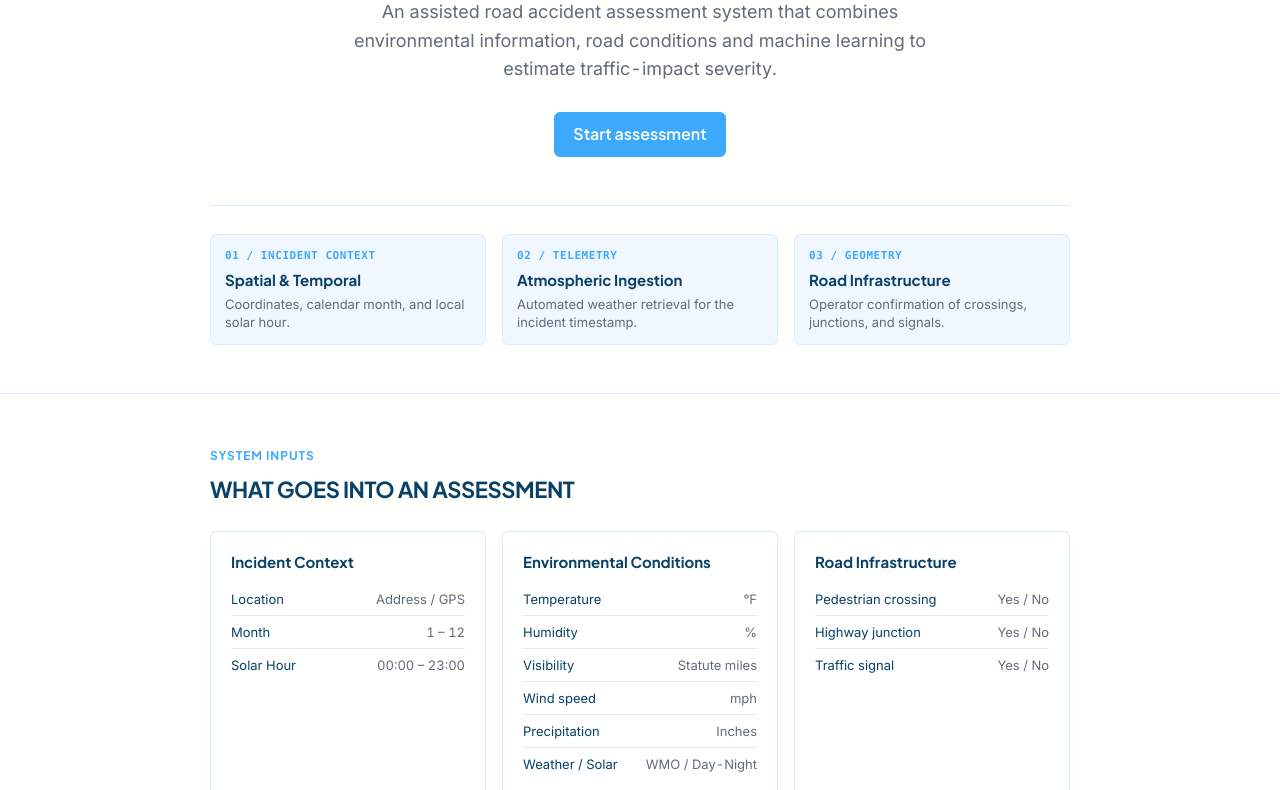
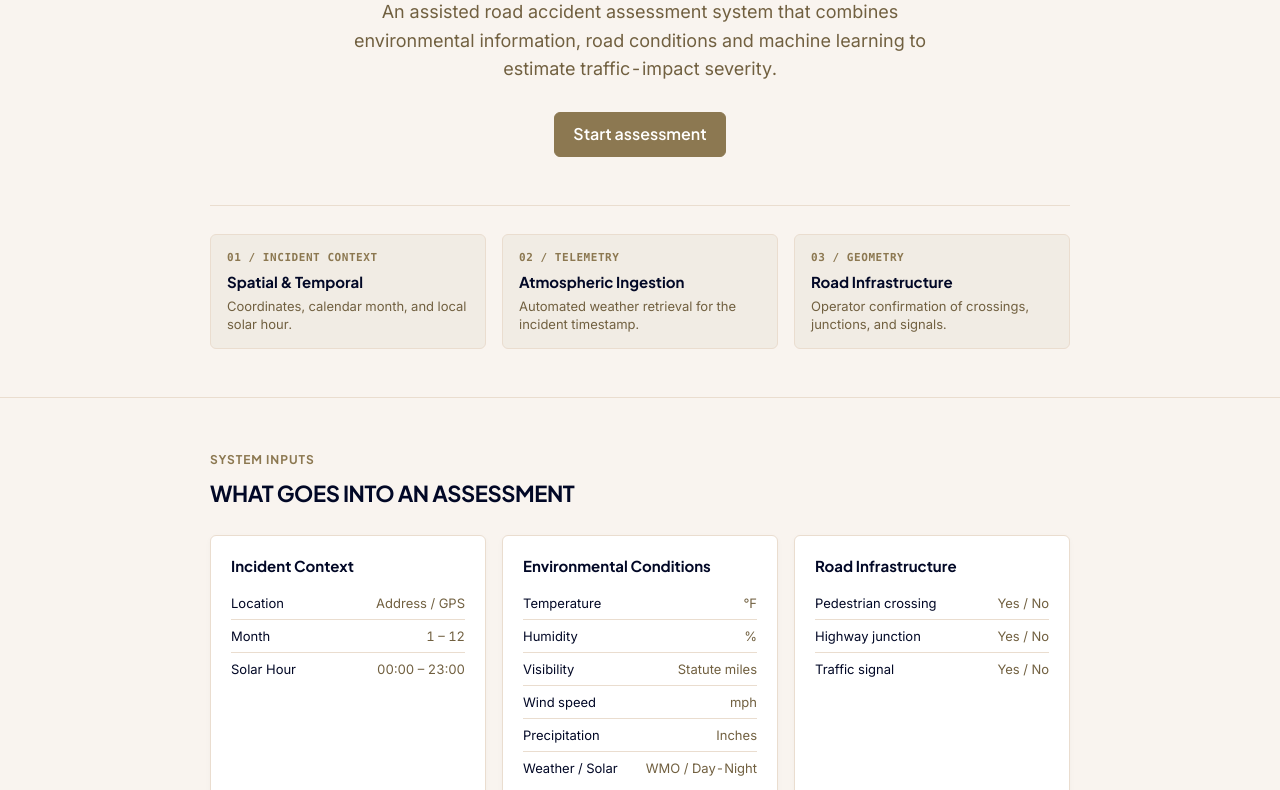
Before and after one commit to manevidvesh/road-accident-severity-advisory, a plain HTML site: page frontend/index.html in a window 1280 px wide. Shown: the part 273-1063 px from the top of the page. Drawn offline with Linux system fonts and the light colour scheme; a web font is replaced by a local one.

Commit message:
Switch to Happy Hues Palette 11: warm linen, midnight ink, caramel bronze (no blue)

```diff
--- a/frontend/css/styles.css
+++ b/frontend/css/styles.css
@@ -1,39 +1,40 @@
 /* =====================================================================
-   Incident severity advisory — Happy Hues Palette 3 Design System
-   Color Palette: Palette 3 (happyhues.co/palettes/3)
-   Typography: Proxima Nova & Freight Sans Pro (with Plus Jakarta Sans & Inter)
+   Incident severity advisory — Happy Hues Palette 11 Design System
+   Color Palette: Palette 11 (happyhues.co/palettes/11)
+   Warm Linen, Midnight Ink, Sand & Caramel Bronze (No Blue)
+   Typography: Proxima Nova & Freight Sans Pro (Plus Jakarta Sans & Inter)
    Vanilla CSS, no frameworks.
    ===================================================================== */
 
 :root {
-  /* Happy Hues Palette 3 Colors */
-  --bg: #fffffe;
+  /* Happy Hues Palette 11 Colors */
+  --bg: #f9f4ef;
   --surface: #ffffff;
-  --surface-alt: #f0f7fe;
-  --surface-hover: #e3f2fd;
-  --ink: #094067;
-  --muted: #5f6c7b;
-  --line: #d8eefe;
-  --line-strong: #90b4ce;
+  --surface-alt: #f1ece4;
+  --surface-hover: #e6ded3;
+  --ink: #020826;
+  --muted: #716040;
+  --line: #eaddcf;
+  --line-strong: #c8b9a6;
 
   /* Primary Action & Brand */
-  --primary: #3da9fc;
-  --primary-hover: #2293e6;
+  --primary: #8c7851;
+  --primary-hover: #756340;
   --primary-ink: #fffffe;
 
   /* Status & Accents */
-  --ok: #2cb67d;
-  --warn: #d97706;
-  --bad: #ef4565;
-  --info: #3da9fc;
+  --ok: #2e6f40;
+  --warn: #c26d19;
+  --bad: #f25042;
+  --info: #8c7851;
 
   /* Incident Severity Levels (1 to 4) */
-  --lvl-1: #2cb67d;
-  --lvl-2: #3da9fc;
-  --lvl-3: #f582ae;
-  --lvl-4: #ef4565;
+  --lvl-1: #2e6f40;
+  --lvl-2: #8c7851;
+  --lvl-3: #c26d19;
+  --lvl-4: #f25042;
 
-  --focus: #3da9fc;
+  --focus: #8c7851;
   --radius: 6px;
 
   /* Typography: Happy Hues exact typekit font with seamless Google Fonts fallback */
@@ -41,6 +42,30 @@
   --font-body: "freight-sans-pro", "Inter", system-ui, -apple-system, sans-serif;
   --font: var(--font-body);
   --font-mono: ui-monospace, SFMono-Regular, Menlo, Monaco, Consolas, monospace;
+}
+
+/* Optional Dark Theme: Happy Hues Palette 10 (happyhues.co/palettes/10) */
+[data-theme="10"] {
+  --bg: #004643;
+  --surface: #07524f;
+  --surface-alt: #003634;
+  --surface-hover: #0e5e5b;
+  --ink: #fffffe;
+  --muted: #abd1c6;
+  --line: #0f3433;
+  --line-strong: #1a5653;
+  --primary: #f9bc60;
+  --primary-hover: #e6a94d;
+  --primary-ink: #001e1d;
+  --ok: #2cb67d;
+  --warn: #f9bc60;
+  --bad: #e16162;
+  --info: #f9bc60;
+  --lvl-1: #2cb67d;
+  --lvl-2: #abd1c6;
+  --lvl-3: #f9bc60;
+  --lvl-4: #e16162;
+  --focus: #f9bc60;
 }
 
 *, *::before, *::after { box-sizing: border-box; }
@@ -164,7 +189,7 @@ input[aria-invalid="true"] { border-color: var(--bad); }
   cursor: pointer;
   text-decoration: underline;
   text-underline-offset: 2px;
-  font-weight: 500;
+  font-weight: 600;
 }
 .small-link { font-size: 0.875rem; margin-left: 12px; }
 
@@ -174,7 +199,7 @@ input[aria-invalid="true"] { border-color: var(--bad); }
 .actions.row .btn { flex: 1 1 160px; width: auto; }
 
 /* ---------- Location results / chosen ---------- */
-.results { list-style: none; margin: 10px 0 0; padding: 0; border: 1px solid var(--line); border-radius: var(--radius); background: var(--surface); box-shadow: 0 4px 12px rgba(9, 64, 103, 0.06); }
+.results { list-style: none; margin: 10px 0 0; padding: 0; border: 1px solid var(--line); border-radius: var(--radius); background: var(--surface); box-shadow: 0 4px 12px rgba(2, 8, 38, 0.05); }
 .results li + li { border-top: 1px solid var(--line); }
 .results button {
   display: block; width: 100%; text-align: left;
@@ -311,7 +336,7 @@ input[aria-invalid="true"] { border-color: var(--bad); }
 
 /* =====================================================================
    LANDING PAGE SPECIFIC STYLES (NO IMAGES / NO BLOBS)
-   Centered editorial typography with Palette 3 styling.
+   Centered editorial typography with Palette 11 styling.
    ===================================================================== */
 
 .landing-hero {
@@ -371,7 +396,7 @@ input[aria-invalid="true"] { border-color: var(--bad); }
   display: flex;
   flex-direction: column;
   gap: 4px;
-  padding: 12px 14px;
+  padding: 14px 16px;
   background: var(--surface-alt);
   border: 1px solid var(--line);
   border-radius: var(--radius);
@@ -430,7 +455,7 @@ input[aria-invalid="true"] { border-color: var(--bad); }
   background: var(--surface);
   border-radius: var(--radius);
   padding: 18px 20px;
-  box-shadow: 0 2px 6px rgba(9, 64, 103, 0.04);
+  box-shadow: 0 2px 6px rgba(2, 8, 38, 0.03);
 }
 
 .input-group-card h3 {
```
Also changed, not shown: frontend/assets/brand-mark.svg.
